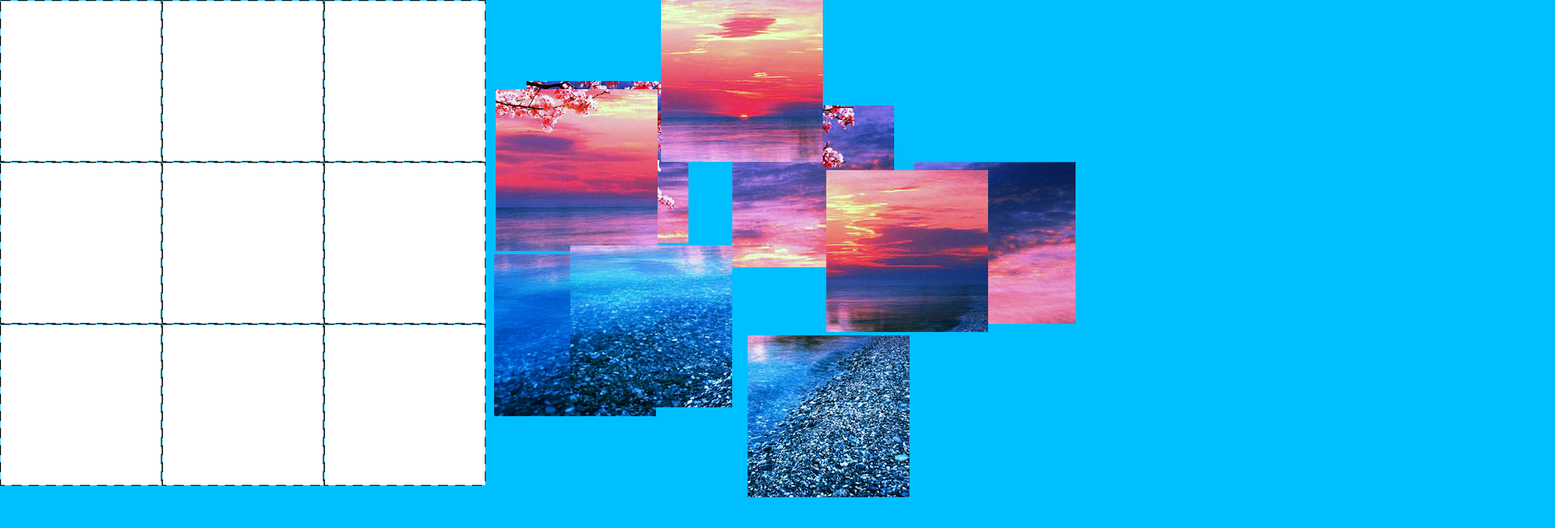
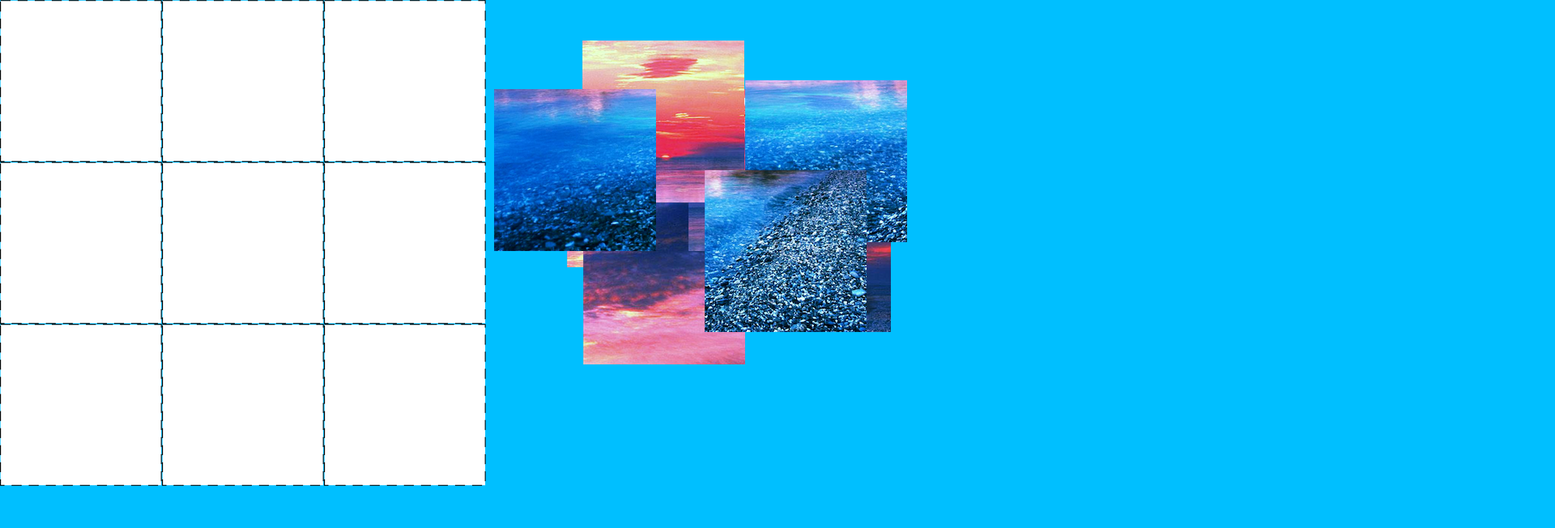
Before and after one commit to cmtramogale-ITvarsity/Module-4-Assessment-2-, a plain HTML site: page index.html in a window 1280 px wide. Shown: the top 652 px of the page at 81% size, 1920 px wide, since content can reach past the window. Drawn offline with Linux system fonts and the light colour scheme.

Commit message:
Assessment 2 resubmission
changed images position

```diff
--- a/style.css
+++ b/style.css
@@ -62,45 +62,57 @@ body{
 }
 
 #img1-1-draggable{
-    left: 650px;
+    position: absolute;
+    left: 8000px;
     top:100px;
 }
 
 #img1-2-draggable{
+    position: absolute;
     left: 700px;
     top:130px;
 }
 
 #img1-3-draggable{
+    position: absolute;
     left: 720px;
-    top:200px;
+    top:250px;
 }
 
 #img2-1-draggable{
+    position: absolute;
     top:110px;
+    left: 850px;
 }
 
 #img2-2-draggable{
-    top:0px;
+    position: absolute;
+    top:50px;
+    left: 719px;
 }
 
 #img2-3-draggable{
+    position: absolute;
     top:210px;
+    left: 900px;
 }
 
 
 
 #img3-1-draggable{
+    position: absolute;
     top:110px;
     left: 610px;
 }
 
 #img3-2-draggable{
+    position: absolute;
     top:99px;
-    left: 500px;
+    left: 920px;
 }
 
 #img3-3-draggable{
+    position: absolute;
     top:210px;
-    left: 515px;
+    left: 870px;
 }
```
